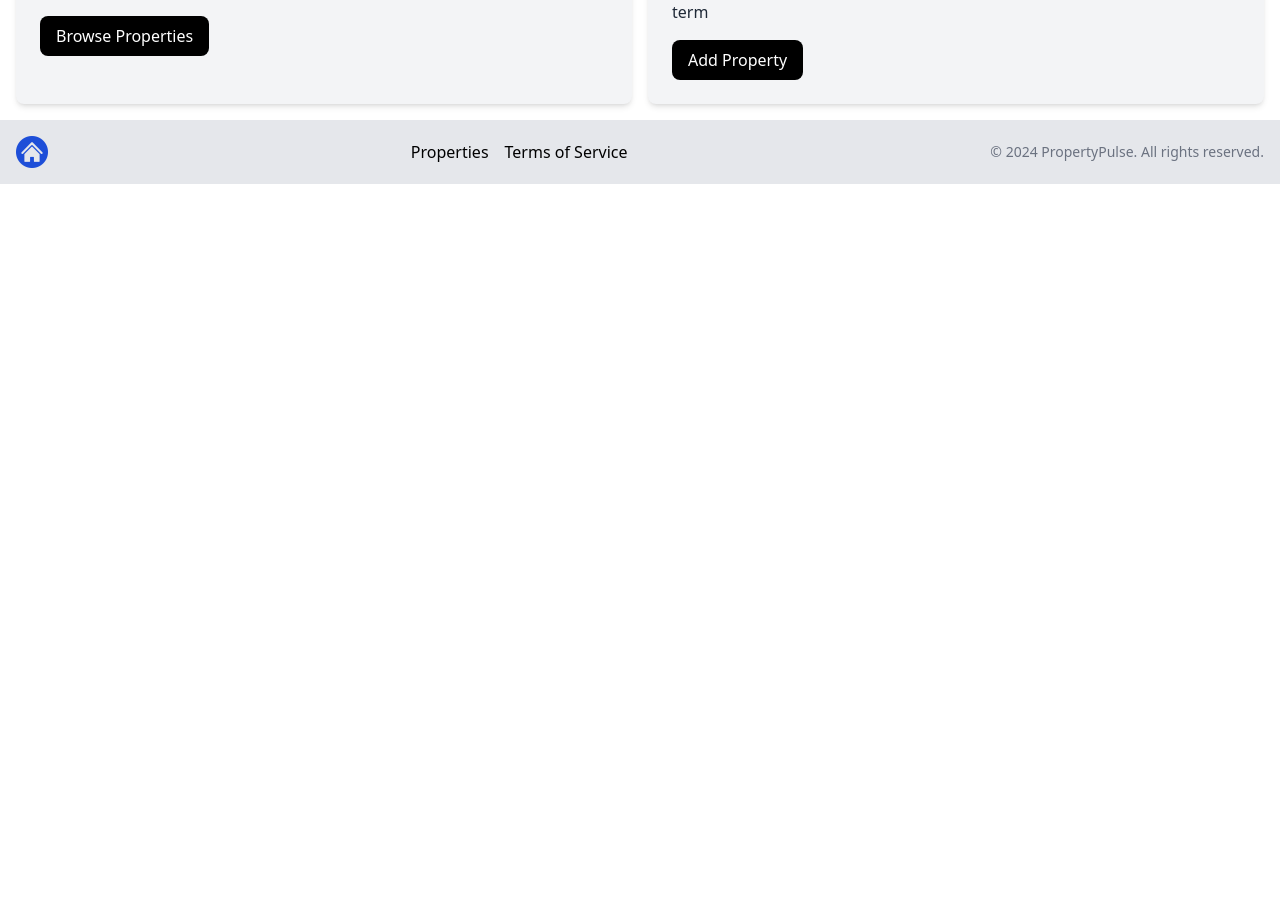
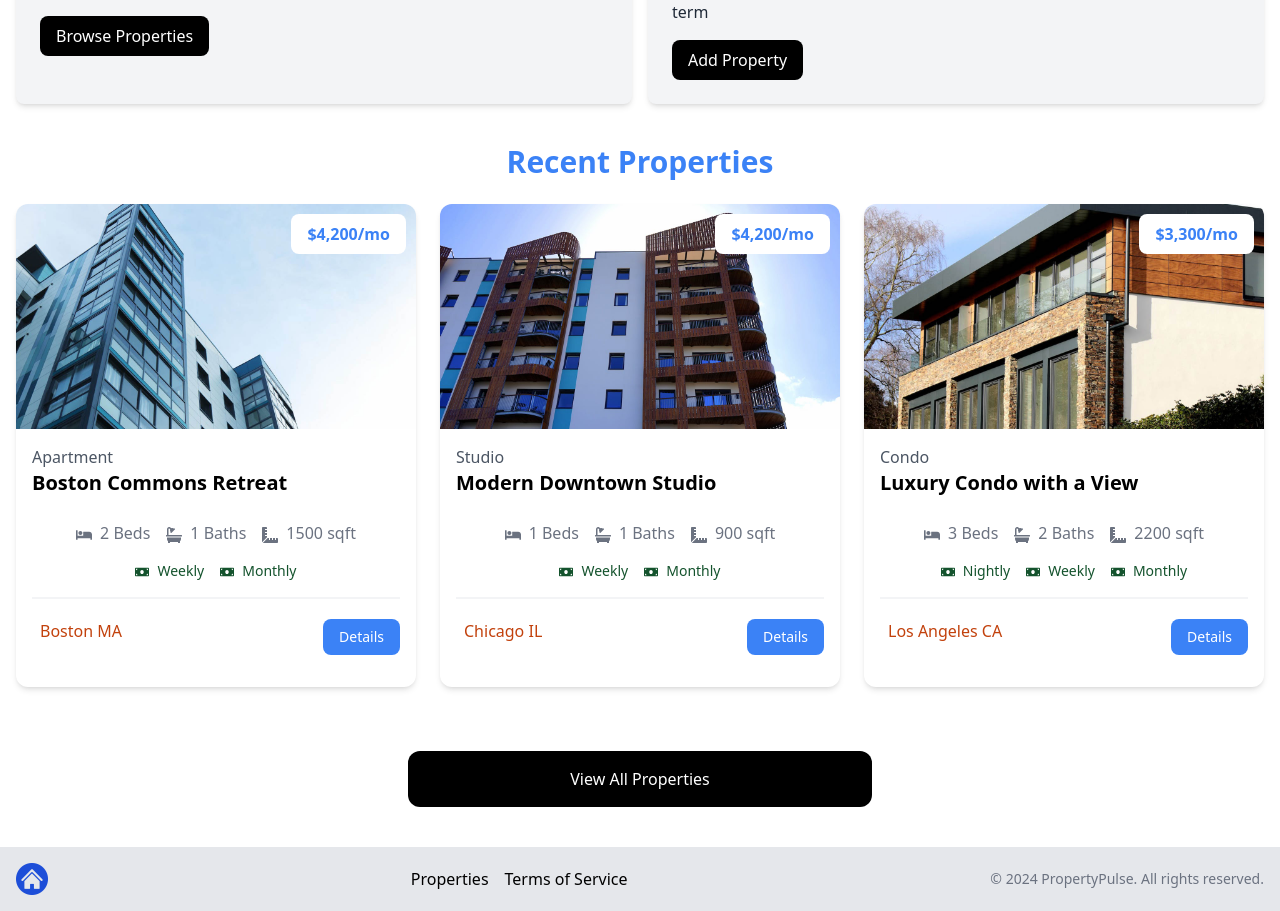
Before and after one commit to polancop3/Property-Pulse, a Next.js app: page / in a window 1280 px wide. Shown: the part 541-1452 px from the top of the page. Before the commit the page ends 800 px from the top, so only its background shows below. Built offline with nearby package versions, Linux system fonts and the light colour scheme.

Commit message:
Home properties component added

```diff
--- a/app/page.jsx
+++ b/app/page.jsx
@@ -2,12 +2,14 @@
 import Link from 'next/link'
 import Hero from '@/components/Hero'
 import InfoBoxes from '@/components/InfoBoxes'
+import HomeProperties from '@/components/HomeProperties'
 
 const HomePage = () => {
   return (
     <>
       <Hero />
       <InfoBoxes />
+      <HomeProperties />
     </>
   )
 }
--- /dev/null
+++ b/components/HomeProperties.jsx
@@ -0,0 +1,32 @@
+import React from 'react'
+import properties from '@/properties.json'
+import PropertyCard from '@/components/PropertyCard'
+import Link from 'next/link'
+
+const HomeProperties = () => {
+    const recentProperties = properties.sort(()=>Math.random() - Math.random()).slice(0,3)
+  return (
+    <>
+    <section className="px-4 py-6">
+    <div className="container-xl lg:container m-auto">
+      <h2 className="text-3xl font-bold text-blue-500 mb-6 text-center">
+        Recent Properties
+      </h2>
+      <div className="grid grid-cols-1 md:grid-cols-3 gap-6">
+        {recentProperties === 0? (<p>No properties found</p>) :
+        recentProperties.map((property) => <PropertyCard key={property._id} property={property} /> )}
+        </div>
+        </div>
+        </section>
+
+    <section className="m-auto max-w-lg my-10 px-6">
+      <Link
+        href="/properties"
+        class="block bg-black text-white text-center py-4 px-6 rounded-xl hover:bg-gray-700"
+        >View All Properties</Link>
+    </section>
+    </>
+  )
+}
+
+export default HomeProperties
```
